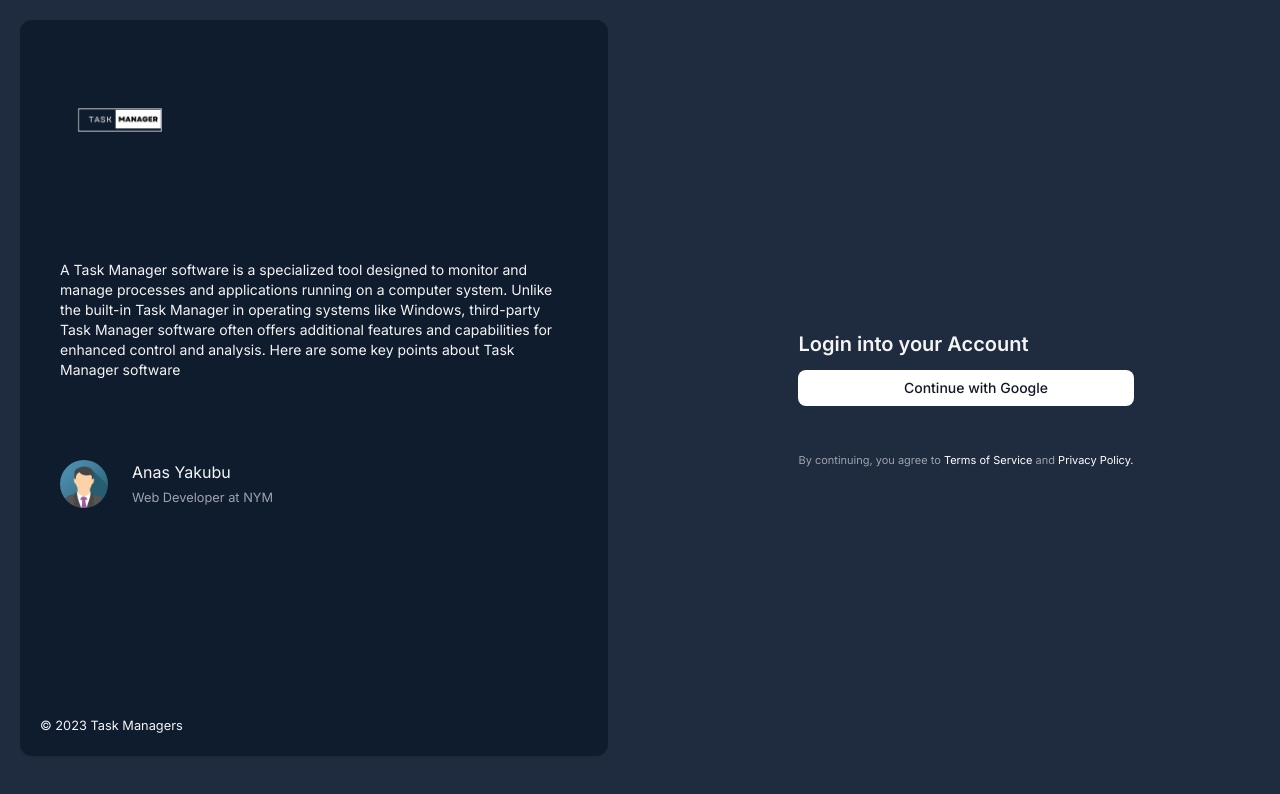
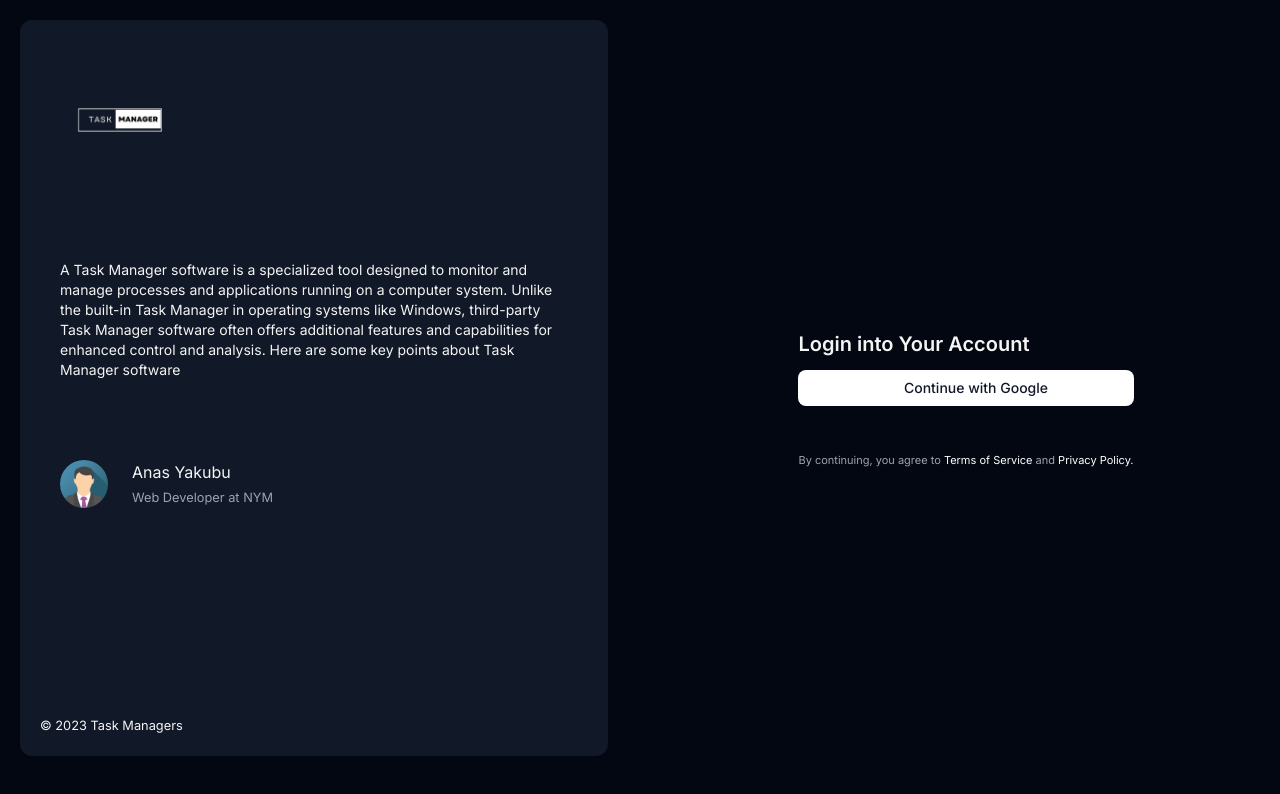
Before and after one commit to anasyakubu/todo-list, a Next.js app: page /Login in a window 1280 px wide. Shown: the top 794 px of the page. Built offline with nearby package versions, Linux system fonts and the light colour scheme.

Commit message:
Theme changes

```diff
--- a/app/Login/page.scss
+++ b/app/Login/page.scss
@@ -1,6 +1,6 @@
  .Login {
   // background-color: #090a0b;
-  background-color: #1f2b3e;
+  // background-color: #1f2b3e;
   color: #f4f4f4;
   height: 100vh;
  }
--- a/app/Login/page.tsx
+++ b/app/Login/page.tsx
@@ -5,7 +5,7 @@ import LoginCardForm from "@/app/sections/LoginCardForm/LoginCardForm";
 
 const Login = () => {
   return (
-    <div className="Login">
+    <div className="Login bg-gray-950">
       <div className="lg:grid lg:grid-cols-2 lg:gap-x-6 lg:space-y-0">
         <div className="p-5 LoginCardDiv">
           <LoginCard />
--- a/app/sections/LoginCard/LoginCard.scss
+++ b/app/sections/LoginCard/LoginCard.scss
@@ -1,9 +1,9 @@
 .LoginCard {
-   background-color: #0F1C2E;
+  //  background-color: #0F1C2E;
   // background-image: linear-gradient(#2e2e2e, #111315);
   height: 92vh;
 
-  .logo{
+  .logo {
     .img {
       width: 120px;
     }
--- a/app/sections/LoginCard/LoginCard.tsx
+++ b/app/sections/LoginCard/LoginCard.tsx
@@ -6,7 +6,7 @@ import Avater from "../../../public/img_avatar3.png";
 
 const LoginCard = () => {
   return (
-    <div className="LoginCard rounded-xl shadow-sm flex flex-col justify-between">
+    <div className="LoginCard rounded-xl shadow-sm flex flex-col justify-between bg-gray-900">
       <div className="m-5 p-5">
         <div className="logo">
           <Image src={TSOneLogo} className="img" alt="TASK MANAGER" />
--- a/app/sections/LoginCardForm/LoginCardForm.tsx
+++ b/app/sections/LoginCardForm/LoginCardForm.tsx
@@ -13,7 +13,7 @@ const LoginCardForm = () => {
     <div className="LoginCardForm">
       <div className="text-left">
         <div className="">
-          <h2 className="text-xl font-semibold">Login into your Account</h2>
+          <h2 className="text-xl font-semibold">Login into Your Account</h2>
         </div>
         {/* flex items-center space-x-1 rtl:space-x-reverse
          flex items-center space-x-1 rtl:space-x-reverse */}
```
